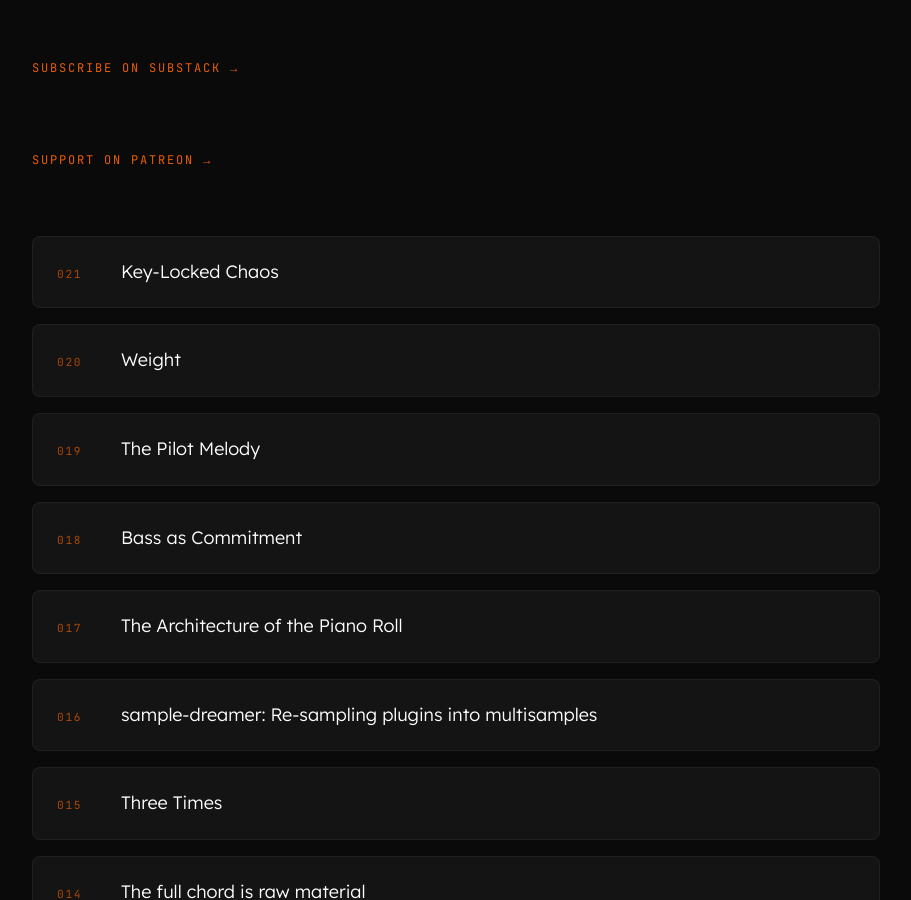
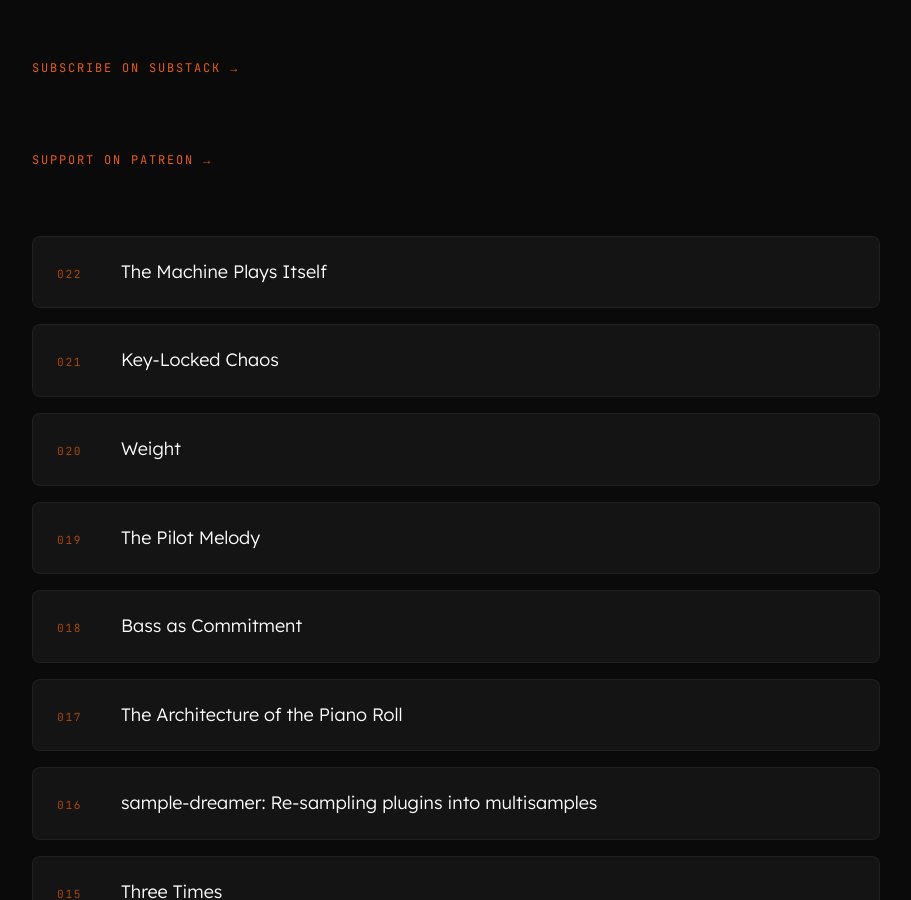
Before and after one commit to folk-sequence/folk-sequence.github.io, a Jekyll site: the page built from index.md, in a window 1280 px wide and 900 px high, scrolled down 582 px. Shown: the whole window, without its empty margins (184-1095 px from the left). Built offline with Jekyll 4.4.1, drawn with Linux system fonts in a browser that asks for light colours.

Commit message:
Add episode 022: The Machine Plays Itself

```diff
--- a/index.md
+++ b/index.md
@@ -13,6 +13,7 @@ description: "Companion essays for the Folk Sequence daily Bitwig music producti
 <p class="intro-watch"><a href="https://www.patreon.com/cw/FolkSequence" target="_blank" rel="noopener">Support on Patreon →</a></p>
 
 <ul class="episode-list">
+  <li><a href="/022-the-machine-plays-itself/"><span class="ep-num">022</span><span class="ep-title">The Machine Plays Itself</span></a></li>
   <li><a href="/021-key-locked-chaos/"><span class="ep-num">021</span><span class="ep-title">Key-Locked Chaos</span></a></li>
   <li><a href="/020-weight/"><span class="ep-num">020</span><span class="ep-title">Weight</span></a></li>
   <li><a href="/019-the-pilot-melody/"><span class="ep-num">019</span><span class="ep-title">The Pilot Melody</span></a></li>
```
